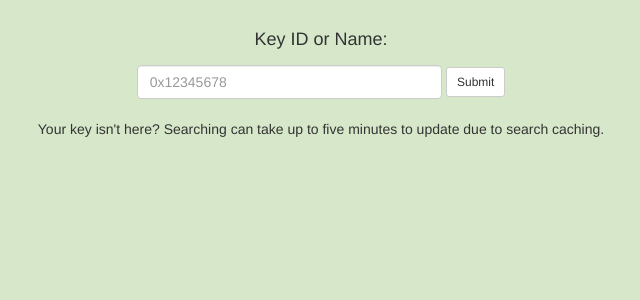
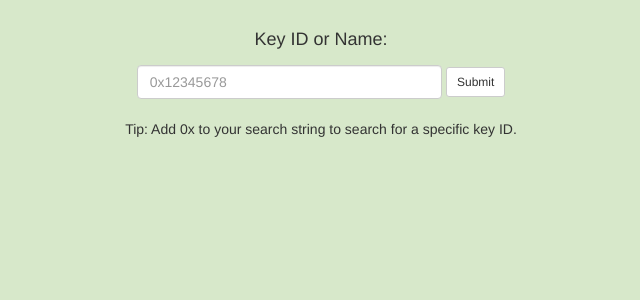
Before and after one commit to SkierPGP/Skier, a Flask app: page /search in a window 1280 px wide. Shown: the part 52-352 px from the top of the page, without its empty margins (319-959 px from the left). Run offline with Flask 2, Linux system fonts and the light colour scheme; parts of the project's set-up code (start-up, migrations or seed data) failed here and were passed over; some libraries are stand-ins or nearby versions.

Commit message:
Fix searching for keys and pagination.

```diff
--- a/skier/pgp.py
+++ b/skier/pgp.py
@@ -83,6 +83,7 @@ def search_through_keys(search_str: str, page: int=1, count: int=10):
     :return: A list of :skier.keyinfo.KeyInfo: objects containing the specified keys.
     """
     if search_str.startswith("0x"):
+        search_str = search_str.replace("0x", "")
         results = db.Key.query.options(FromCache(cache)).filter(db.Key.key_fp_id == search_str).paginate(page, per_page=count)
     else:
         results = db.Key.query.options(FromCache(cache)).filter(db.Key.uid.ilike("%{}%".format(search_str))).paginate(page, per_page=count)
--- a/templates/search.html
+++ b/templates/search.html
@@ -25,13 +25,9 @@
 
     <div class="text-center">
     <br>
-        Your key isn't here? Searching can take up to five minutes to update due to search caching.
+        Tip: Add 0x to your search string to search for a specific key ID.
     </div>
 
-    {% if loading is defined %}
-    <hr>
-    <h4>You have entered a short query string - please wait whilst the keyring is searched. Refresh in a few minutes to see the results of your search.</h4>
-    {% endif %}
     {% if keys is defined %}
         <hr>
         <h2><em>Search results</em></h2>
@@ -44,7 +40,7 @@
             </li>
             <li><a href="#">{{ page }} of {{ maxpages }}</a></li>
             <li {% if page == maxpages %}class="disabled"{% endif %}>
-              <a href="#" aria-label="Next">
+              <a href="{{ url_for("frontend.search", keyid=search, page=page + 1) }}" aria-label="Next">
                 <span aria-hidden="true">&raquo;</span>
               </a>
             </li>
```
